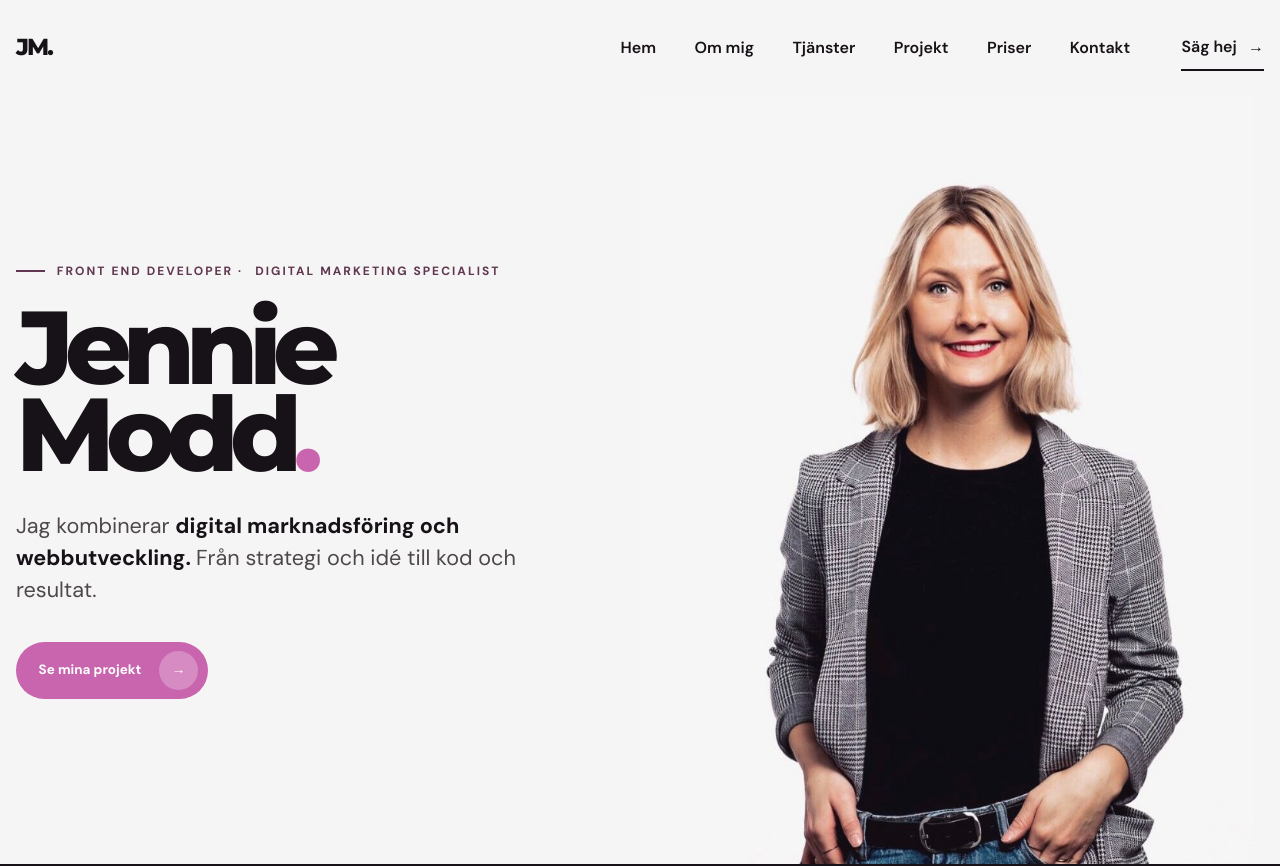
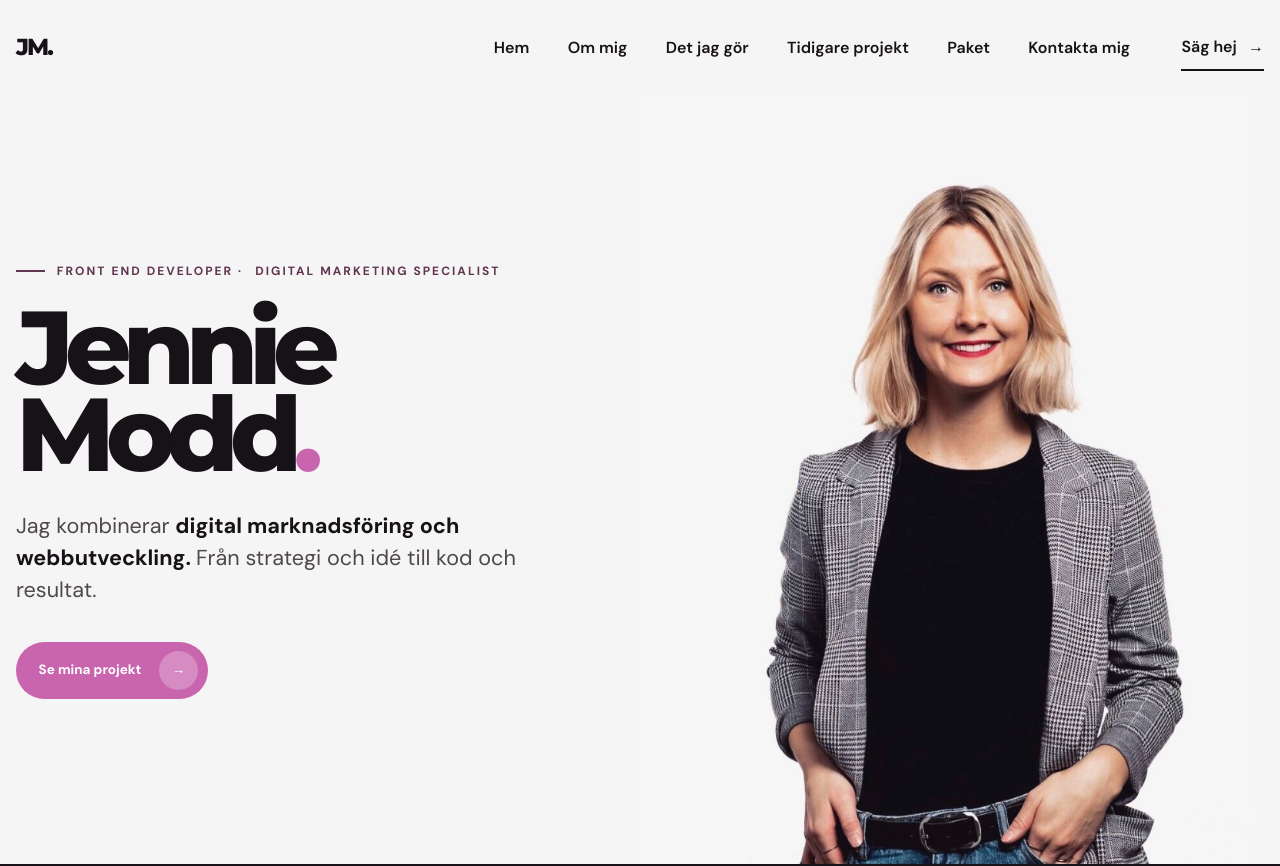
Before and after one commit to jenniemodd/portfolio_2, a React (Vite) app: page / in a window 1280 px wide. Shown: the top 866 px of the page. Built offline with nearby package versions, Linux system fonts and the light colour scheme.

Commit message:
feat: update navigation links for improved clarity and accuracy

```diff
--- a/src/components/Navigation.tsx
+++ b/src/components/Navigation.tsx
@@ -36,10 +36,10 @@ function Navigation() {
       >
         <a href="#home" onClick={closeMenu}>Hem</a>
         <a href="#about" onClick={closeMenu}>Om mig</a>
-        <a href="#services" onClick={closeMenu}>Tjänster</a>
-        <a href="#projects" onClick={closeMenu}>Projekt</a>
-        <a href="#packages" onClick={closeMenu}>Priser</a>
-        <a href="#contact" onClick={closeMenu}>Kontakt</a>
+        <a href="#services" onClick={closeMenu}>Det jag gör</a>
+        <a href="#projects" onClick={closeMenu}>Tidigare projekt</a>
+        <a href="#packages" onClick={closeMenu}>Paket</a>
+        <a href="#contact" onClick={closeMenu}>Kontakta mig</a>
       </nav>
 
       <a
```
